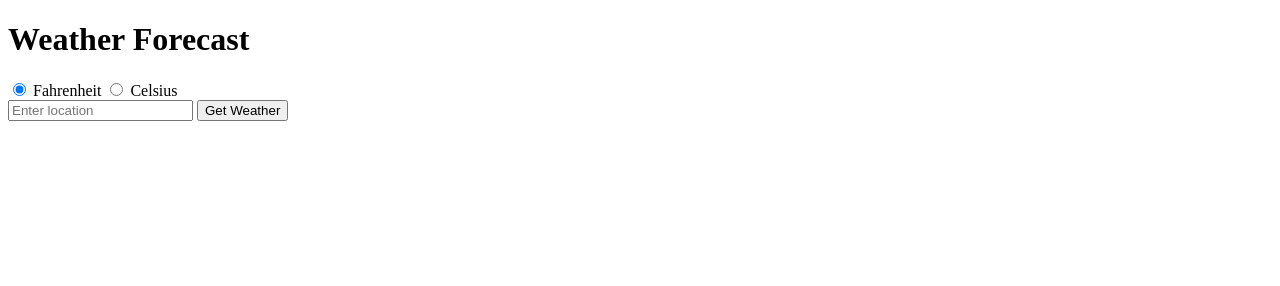
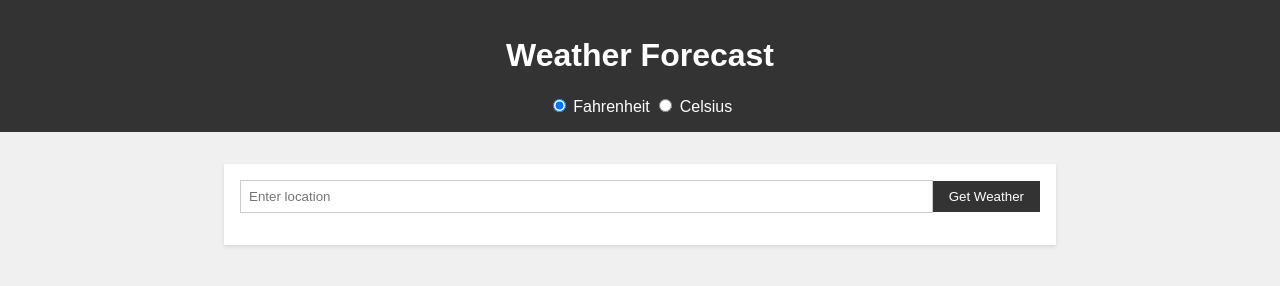
Before and after one commit to Cedric-26/Weather-App, a plain HTML site: page index.html in a window 1280 px wide. Drawn offline with Linux system fonts and the light colour scheme.

Commit message:
adding some styles and life to the html documnent

```diff
--- a/index.html
+++ b/index.html
@@ -4,8 +4,8 @@
     <meta charset="UTF-8">
     <meta name="viewport" content="width=device-width, initial-scale=1.0">
     <title>Weather Forecast</title>
-    <link rel="stylesheet" href="styles.css">
-    <link rel="stylesheet" href="styles.css">
+    <link rel="stylesheet" href="style.css">
+
 </head>
 <body>
     <header>
--- /dev/null
+++ b/style.css
@@ -0,0 +1,49 @@
+body {
+    font-family: Arial, sans-serif;
+    margin: 0;
+    padding: 0;
+    background-color: #f0f0f0;
+}
+
+header {
+    background-color: #333;
+    color: #fff;
+    text-align: center;
+    padding: 1rem 0;
+}
+
+.toggle {
+    margin-top: 1rem;
+}
+
+main {
+    max-width: 800px;
+    margin: 2rem auto;
+    padding: 1rem;
+    background-color: #fff;
+    box-shadow: 0 2px 4px rgba(0, 0, 0, 0.1);
+}
+
+form {
+    display: flex;
+    align-items: center;
+    margin-bottom: 1rem;
+}
+
+input[type="text"] {
+    flex: 1;
+    padding: 0.5rem;
+    border: 1px solid #ccc;
+}
+
+button {
+    padding: 0.5rem 1rem;
+    background-color: #333;
+    color: #fff;
+    border: none;
+    cursor: pointer;
+}
+
+#weather-info {
+    margin-top: 1rem;
+}
```
